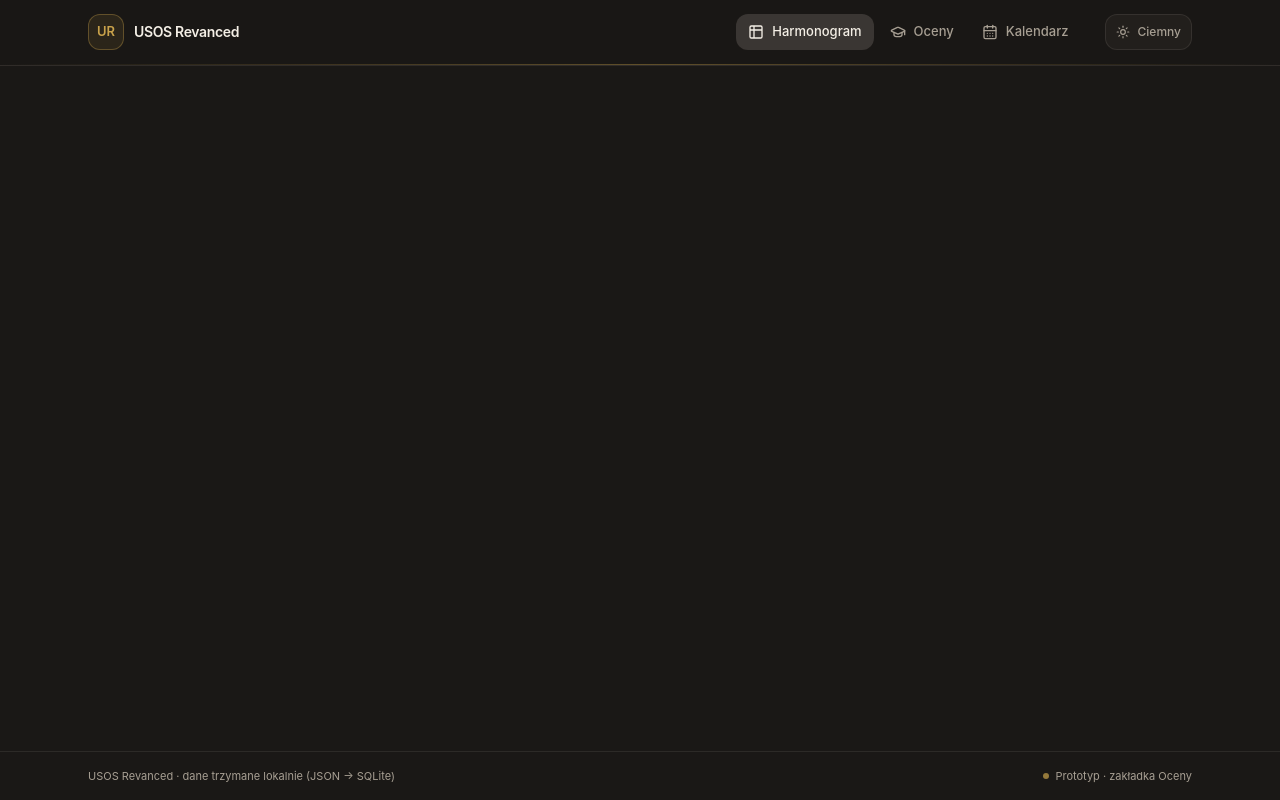
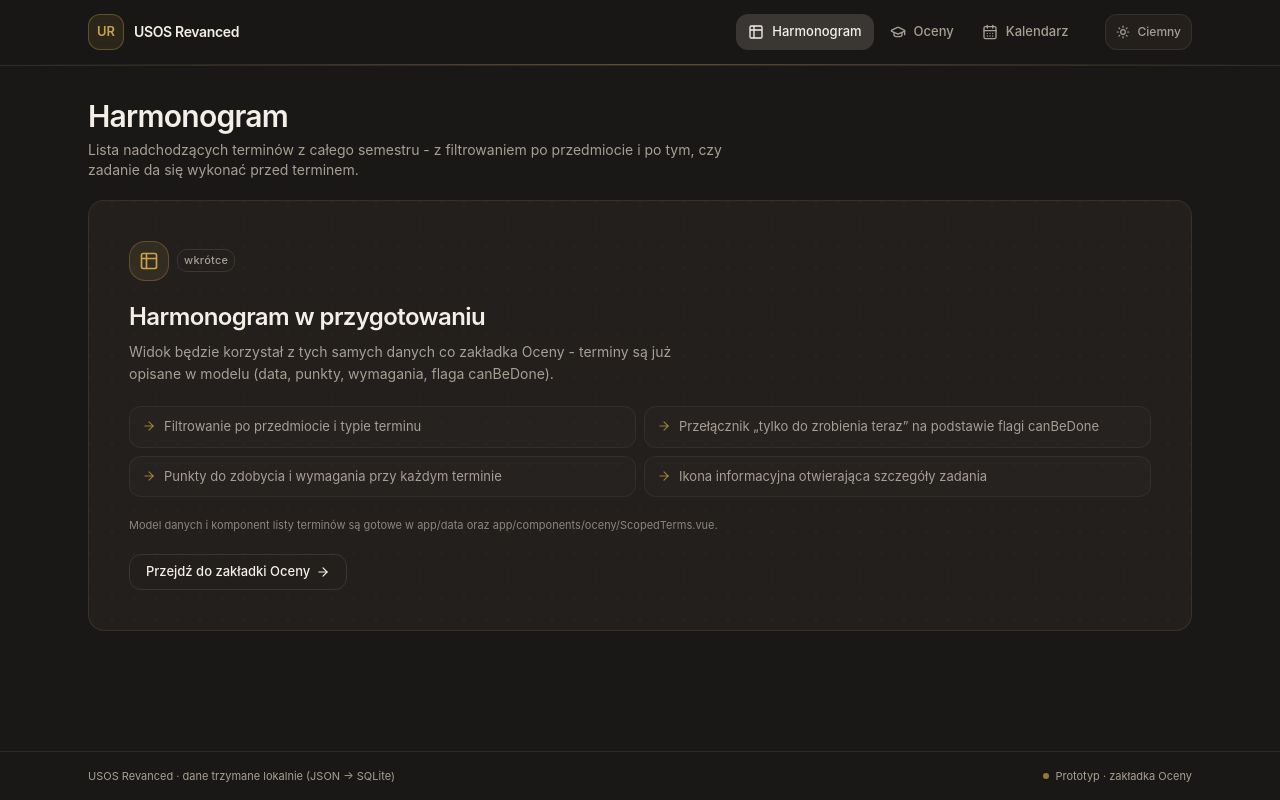
Before and after one commit to Viiico/UsosRevanced, a Nuxt app: page /harmonogram in a window 1280 px wide. Built offline with nearby package versions, Linux system fonts and the light colour scheme.

Commit message:
feat: szkice zakladek Harmonogram i Kalendarz

```diff
--- /dev/null
+++ b/app/components/ComingSoon.vue
@@ -0,0 +1,52 @@
+<script setup lang="ts">
+import type { Component } from 'vue'
+import { ArrowRight } from 'lucide-vue-next'
+
+defineProps<{
+  icon: Component
+  title: string
+  description: string
+  plans: string[]
+  note?: string
+}>()
+</script>
+
+<template>
+  <Card class="relative overflow-hidden">
+    <div class="paper-grain pointer-events-none absolute inset-0 opacity-[0.35]" />
+    <CardContent class="relative flex flex-col items-start gap-5 p-6 sm:p-10">
+      <div class="flex items-center gap-2">
+        <span class="grid size-10 place-items-center rounded-xl border border-primary/30 bg-primary/10 text-primary">
+          <component :is="icon" class="size-5" />
+        </span>
+        <Badge variant="outline">wkrótce</Badge>
+      </div>
+
+      <div class="max-w-xl space-y-2">
+        <h2 class="text-xl font-semibold tracking-tight sm:text-2xl">{{ title }}</h2>
+        <p class="text-sm leading-relaxed text-muted-foreground">{{ description }}</p>
+      </div>
+
+      <ul class="grid w-full gap-2 sm:grid-cols-2">
+        <li
+          v-for="plan in plans"
+          :key="plan"
+          class="flex items-start gap-2 rounded-lg border border-border/60 bg-secondary/20 px-3 py-2.5 text-[13px] text-muted-foreground"
+        >
+          <ArrowRight class="mt-0.5 size-3.5 shrink-0 text-primary/70" />
+          <span>{{ plan }}</span>
+        </li>
+      </ul>
+
+      <p v-if="note" class="text-[11px] text-muted-foreground/80">{{ note }}</p>
+
+      <NuxtLink
+        to="/oceny"
+        class="inline-flex h-9 items-center gap-1.5 rounded-lg border border-border bg-card px-4 text-[13px] font-medium transition-colors hover:border-primary/40 hover:text-primary"
+      >
+        Przejdź do zakładki Oceny
+        <ArrowRight class="size-3.5" />
+      </NuxtLink>
+    </CardContent>
+  </Card>
+</template>
--- /dev/null
+++ b/app/pages/harmonogram.vue
@@ -0,0 +1,32 @@
+<script setup lang="ts">
+import { Table2 } from 'lucide-vue-next'
+
+useHead({ title: 'Harmonogram' })
+</script>
+
+<template>
+  <div class="space-y-5">
+    <header>
+      <h1 class="text-2xl leading-tight font-semibold tracking-tight sm:text-3xl">
+        Harmonogram
+      </h1>
+      <p class="mt-1 max-w-2xl text-sm text-muted-foreground">
+        Lista nadchodzących terminów z całego semestru - z filtrowaniem po przedmiocie i po tym, czy
+        zadanie da się wykonać przed terminem.
+      </p>
+    </header>
+
+    <ComingSoon
+      :icon="Table2"
+      title="Harmonogram w przygotowaniu"
+      description="Widok będzie korzystał z tych samych danych co zakładka Oceny - terminy są już opisane w modelu (data, punkty, wymagania, flaga canBeDone)."
+      :plans="[
+        'Filtrowanie po przedmiocie i typie terminu',
+        'Przełącznik „tylko do zrobienia teraz” na podstawie flagi canBeDone',
+        'Punkty do zdobycia i wymagania przy każdym terminie',
+        'Ikona informacyjna otwierająca szczegóły zadania',
+      ]"
+      note="Model danych i komponent listy terminów są gotowe w app/data oraz app/components/oceny/ScopedTerms.vue."
+    />
+  </div>
+</template>
--- /dev/null
+++ b/app/pages/kalendarz.vue
@@ -0,0 +1,32 @@
+<script setup lang="ts">
+import { CalendarDays } from 'lucide-vue-next'
+
+useHead({ title: 'Kalendarz' })
+</script>
+
+<template>
+  <div class="space-y-5">
+    <header>
+      <h1 class="text-2xl leading-tight font-semibold tracking-tight sm:text-3xl">
+        Kalendarz
+      </h1>
+      <p class="mt-1 max-w-2xl text-sm text-muted-foreground">
+        Tydzień od poniedziałku do piątku z zajęciami i terminami, plus widok skompaktowany, który
+        pokazuje wyłącznie przedmioty.
+      </p>
+    </header>
+
+    <ComingSoon
+      :icon="CalendarDays"
+      title="Kalendarz w przygotowaniu"
+      description="Widok tygodniowy będzie siatką 5 kolumn (pon-pt) z wykładami, laboratoriami i terminami; widok kompaktowany pokaże tylko przedmioty - także te odbywające się co kilka tygodni."
+      :plans="[
+        'Siatka tygodniowa pon-pt z blokami zajęć',
+        'Wydarzenia: wykład, laboratorium, kolokwium, etap projektu',
+        'Widok kompaktowany - same przedmioty, bez powtórzeń',
+        'Przełączanie tygodni i podświetlenie bieżącego dnia',
+      ]"
+      note="Daty zajęć (wykłady W1-W15, laboratoria grupy 104, kolokwia, etapy projektu) są już w app/data/subjects.ts."
+    />
+  </div>
+</template>
```
